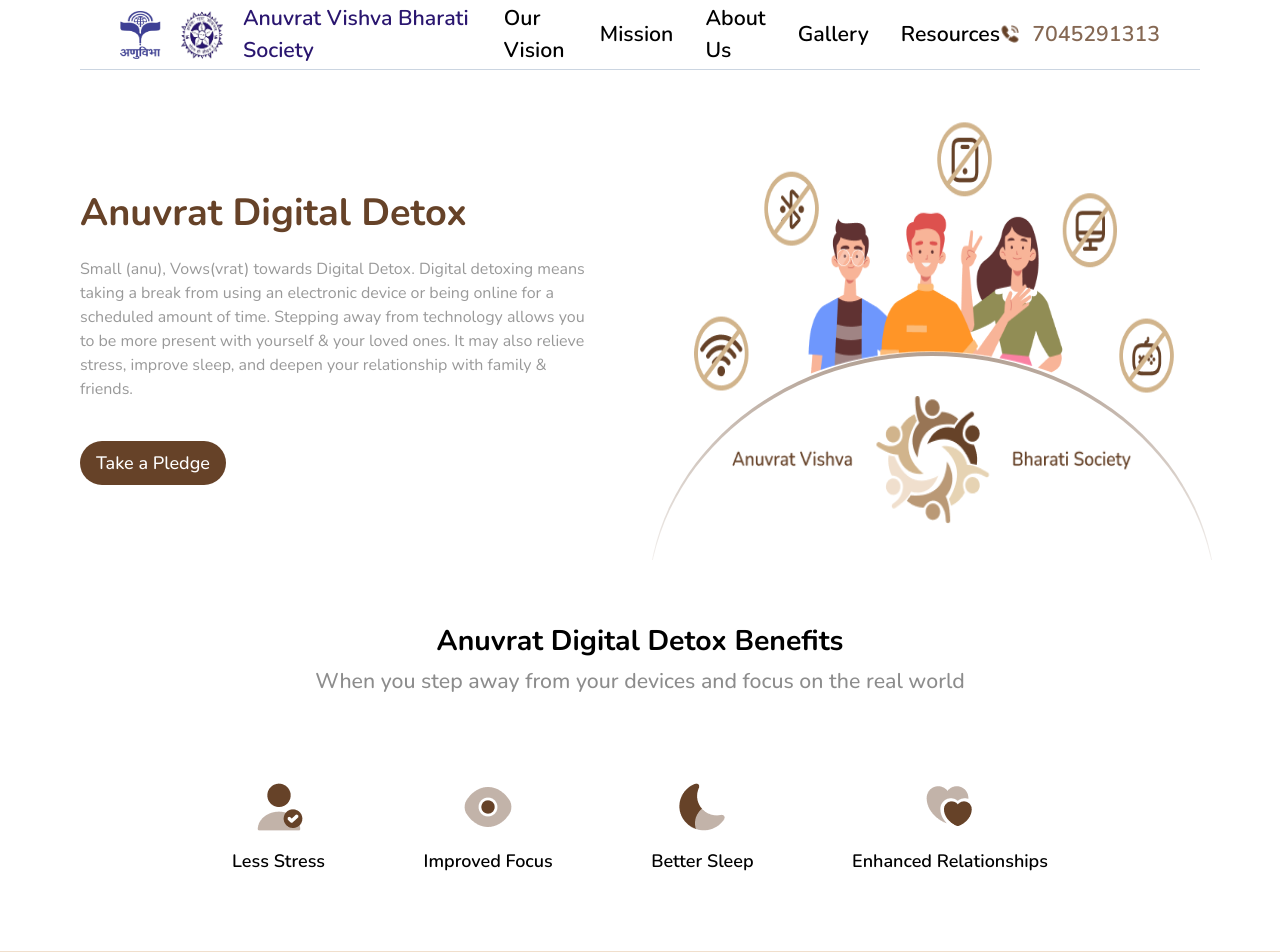
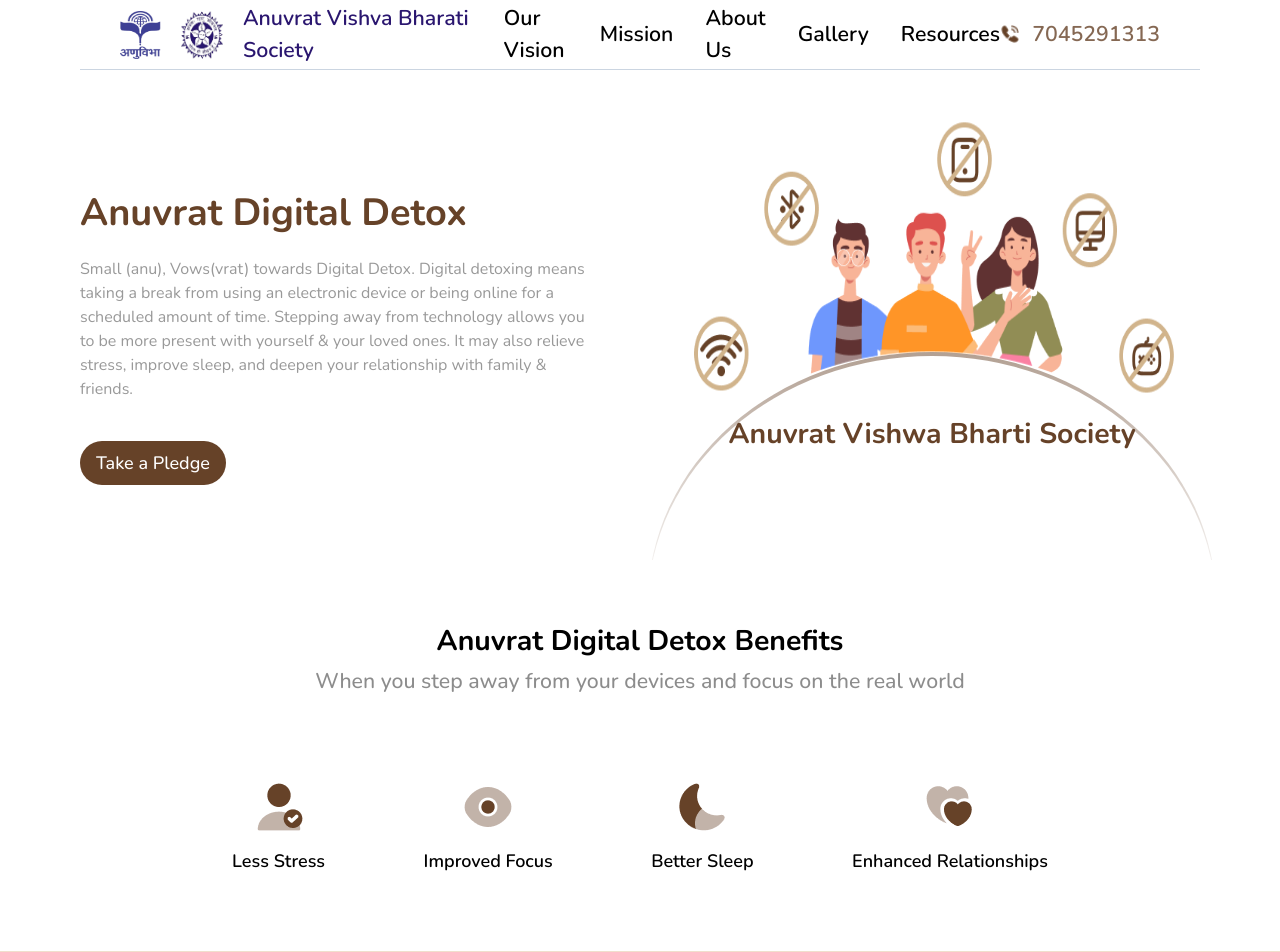
Before and after one commit to prag-man/ADD, a Next.js app: page / in a window 1280 px wide. Shown: the top 952 px of the page. Built offline with nearby package versions, Linux system fonts and the light colour scheme; no server answers; the database is empty.

Commit message:
made some small changes

```diff
--- a/src/app/page.js
+++ b/src/app/page.js
@@ -20,9 +20,7 @@
           <Image src='/images/home-banner.png' fill alt="banner" />
           <div className="ellipse h-[500px] mt-[242px] w-full rounded-[50%] bg-gradient-to-b from-[#66422880] via-white to-white absolute">
             <div className="h-full w-full bg-white mt-1 rounded-[50%] flex justify-center">
-              <div className="relative h-32 w-[400px] mt-10">
-                <Image src='/images/anu.png' fill alt="ellipse" />
-              </div>
+             <h1 className="mt-[10%] text-2xl text-[#664228] font-bold">Anuvrat Vishwa Bharti Society</h1>
             </div>
           </div>
         </div>
@@ -31,7 +29,7 @@
             <Image src='/images/home-banner.png' fill alt="banner" />
           </div>
           <div className="relative h-[55px] -mt-[26%] w-1/2 mx-auto">
-           <Image src='/images/anu.png' fill alt="ellipse" />
+          <h1 className="text-lg text-[#664228] font-bold">Anuvrat Vishwa Bharti Society</h1>
           </div>
         </div>
       </div>
```
